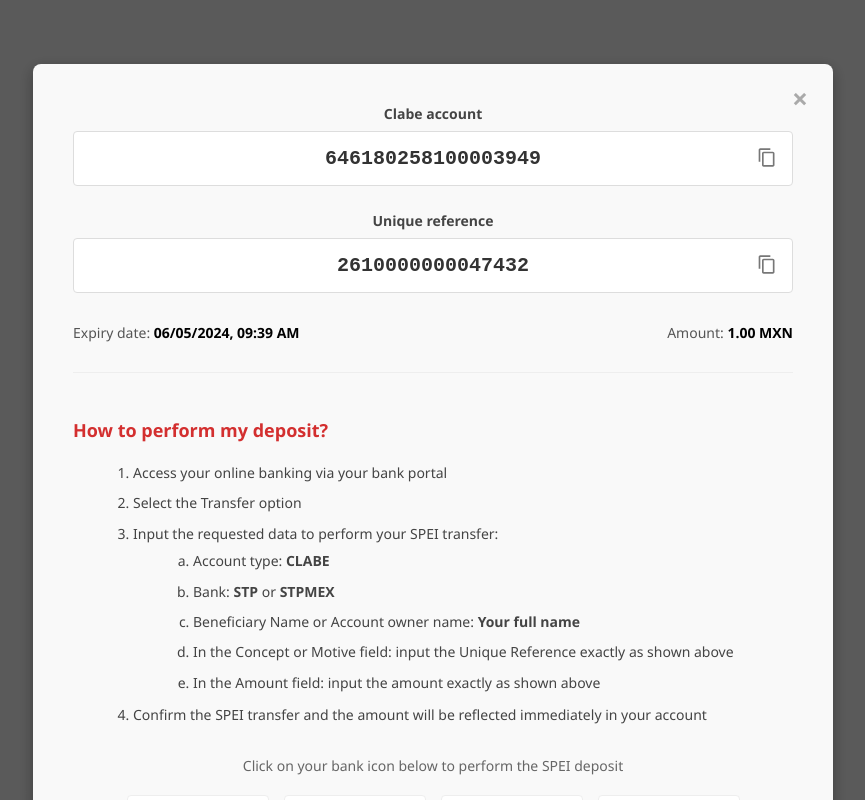
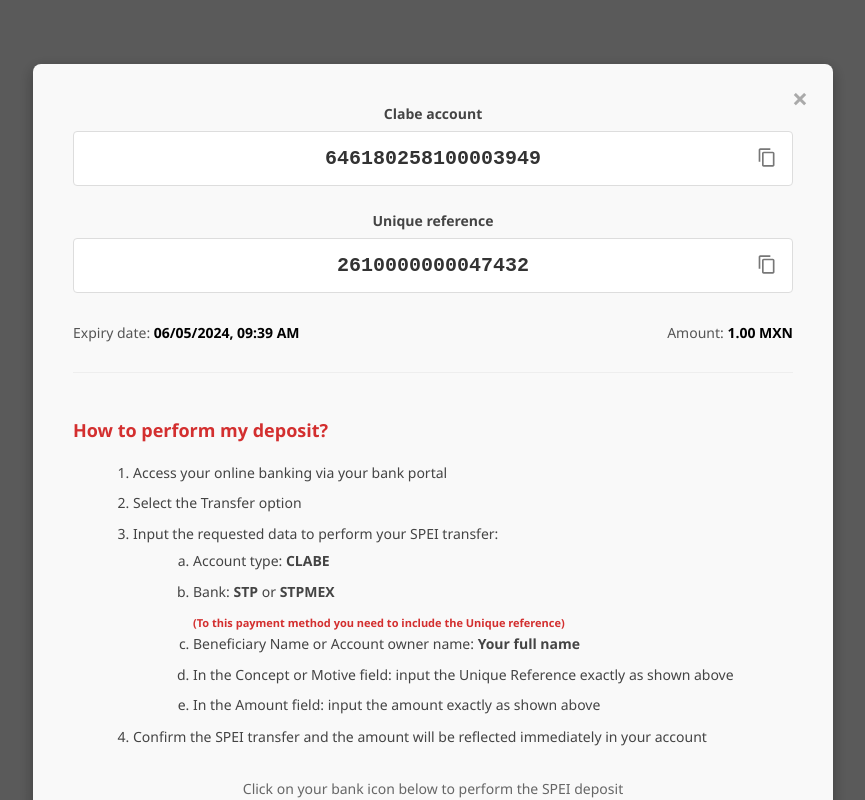
Before and after one commit to orlandonuv/SpeiNew, a plain HTML site: page index.html in a window 1280 px wide. Both pictures are taken after a click on the button "Simular SPEI". Shown: the whole page, without its empty margins (207-1072 px from the left). Drawn offline with Linux system fonts and the light colour scheme.

Commit message:
Update index.html

```diff
--- a/index.html
+++ b/index.html
@@ -162,6 +162,7 @@
 
         .instructions-section { padding-top: 30px; }
         h2.title { color: #d32f2f; font-size: 18px; margin-bottom: 20px; }
+        .reference { color: #d32f2f; font-size: 11px; margin-bottom: 10px; }
         ol { margin-left: 20px; font-size: 14px; line-height: 1.6; color: #444; }
         ol li { margin-bottom: 8px; }
         .sub-list { list-style-type: lower-alpha; margin-top: 5px; margin-bottom: 10px; }
@@ -223,6 +224,7 @@
                             <ol class="sub-list">
                                 <li>Account type: <strong>CLABE</strong></li>
                                 <li>Bank: <strong>STP</strong> or <strong>STPMEX</strong></li>
+                                <strong class="reference">(To this payment method you need to include the Unique reference)</strong>
                                 <li>Beneficiary Name or Account owner name: <strong>Your full name</strong></li>
                                 <li>In the Concept or Motive field: input the Unique Reference exactly as shown above</li>
                                 <li>In the Amount field: input the amount exactly as shown above</li>
```
